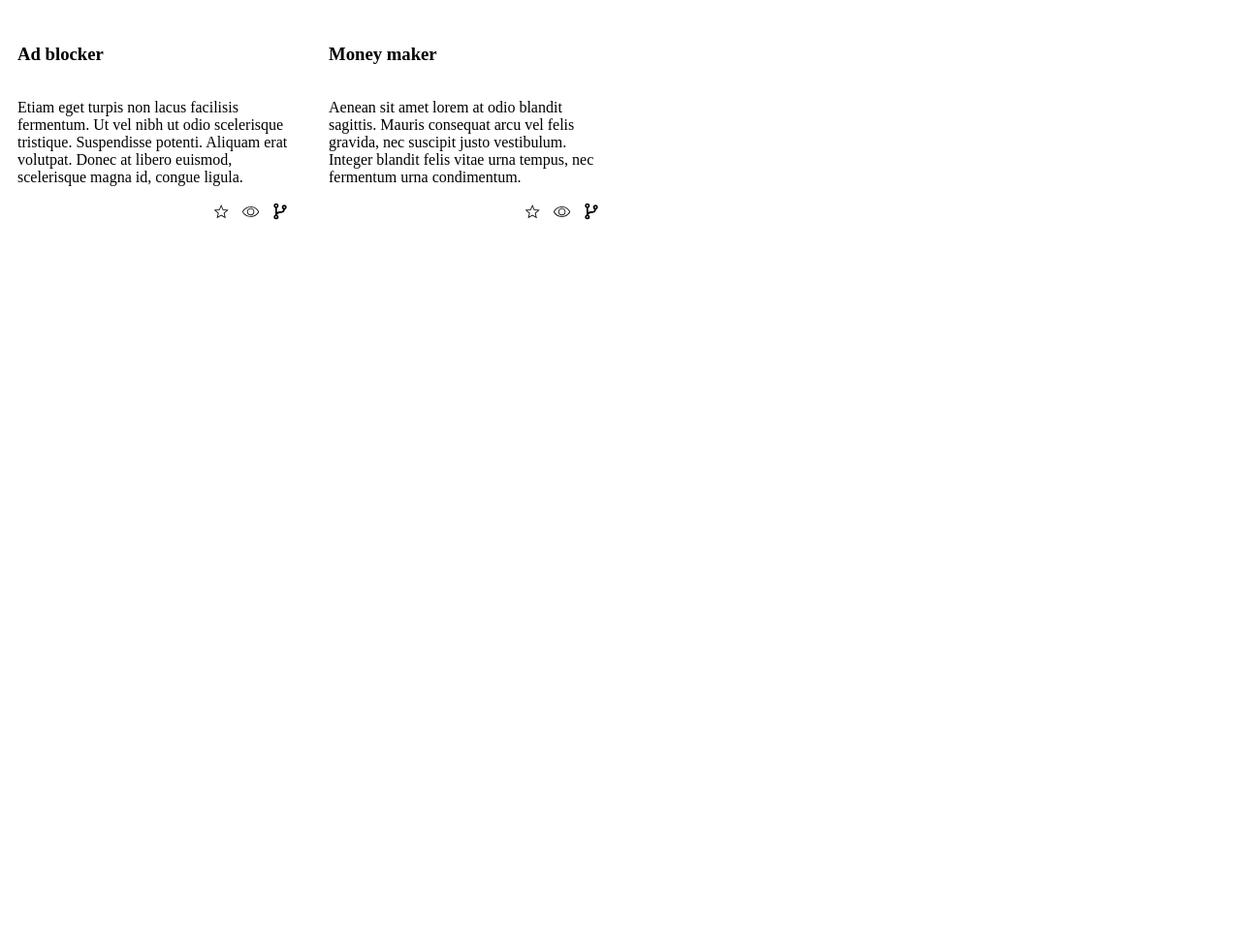
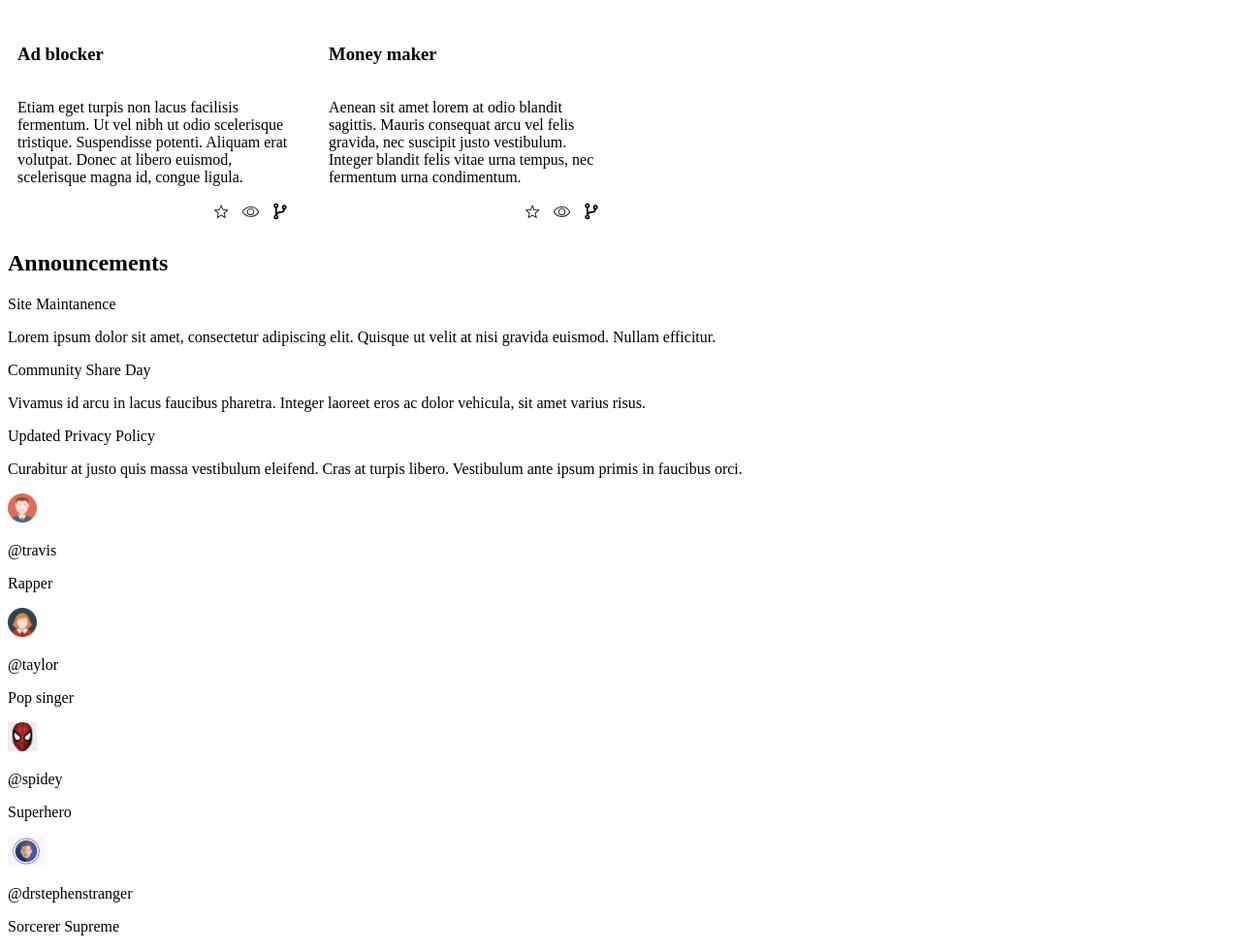
Before and after one commit to shalinekoh/dashboard-project, a plain HTML site: page index.html in a window 1280 px wide. Shown: the part 1082-2063 px from the top of the page at 97% size. Before the commit the page ends 1328 px from the top, so only its background shows below. Drawn offline with Linux system fonts and the light colour scheme.

Commit message:
Add announcement card and trending section

```diff
--- a/index.html
+++ b/index.html
@@ -129,7 +129,44 @@
             </div>
         </div>
 
+        <div class="announcement">
+            <h2>Announcements</h2>
+            <div class="card">
+                <p>Site Maintanence</p>
+                <p>Lorem ipsum dolor sit amet, consectetur adipiscing elit. Quisque ut velit at nisi gravida euismod. Nullam efficitur.</p>
+            </div>
+            <div class="card">
+                <p>Community Share Day</p>
+                <p>Vivamus id arcu in lacus faucibus pharetra. Integer laoreet eros ac dolor vehicula, sit amet varius risus.</p>
+            </div>
+            <div class="card">
+                <p>Updated Privacy Policy</p>
+                <p>Curabitur at justo quis massa vestibulum eleifend. Cras at turpis libero. Vestibulum ante ipsum primis in faucibus orci.</p>
+            </div>
+        </div>
 
+        <div class="trending">
+            <div class="person">
+                <img src="img/travis.png" height="30px">
+                <p>@travis</p>
+                <p>Rapper</p>
+            </div>
+            <div class="person">
+                <img src="img/taylor.png" height="30px">
+                <p>@taylor</p>
+                <p>Pop singer</p>
+            </div>
+            <div class="person">
+                <img src="img/spiderman.png" height="30px" width="30px">
+                <p>@spidey</p>
+                <p>Superhero</p>
+            </div>
+            <div class="person">
+                <img src="img/drstrange.png" height="30px">
+                <p>@drstephenstranger</p>
+                <p>Sorcerer Supreme</p>
+            </div>
+        </div>
 
     </div>
 </body>
```
Also changed, not shown: img/drstrange.png (added), img/spiderman.png (added), img/taylor.png (added), img/travis.png (added).
